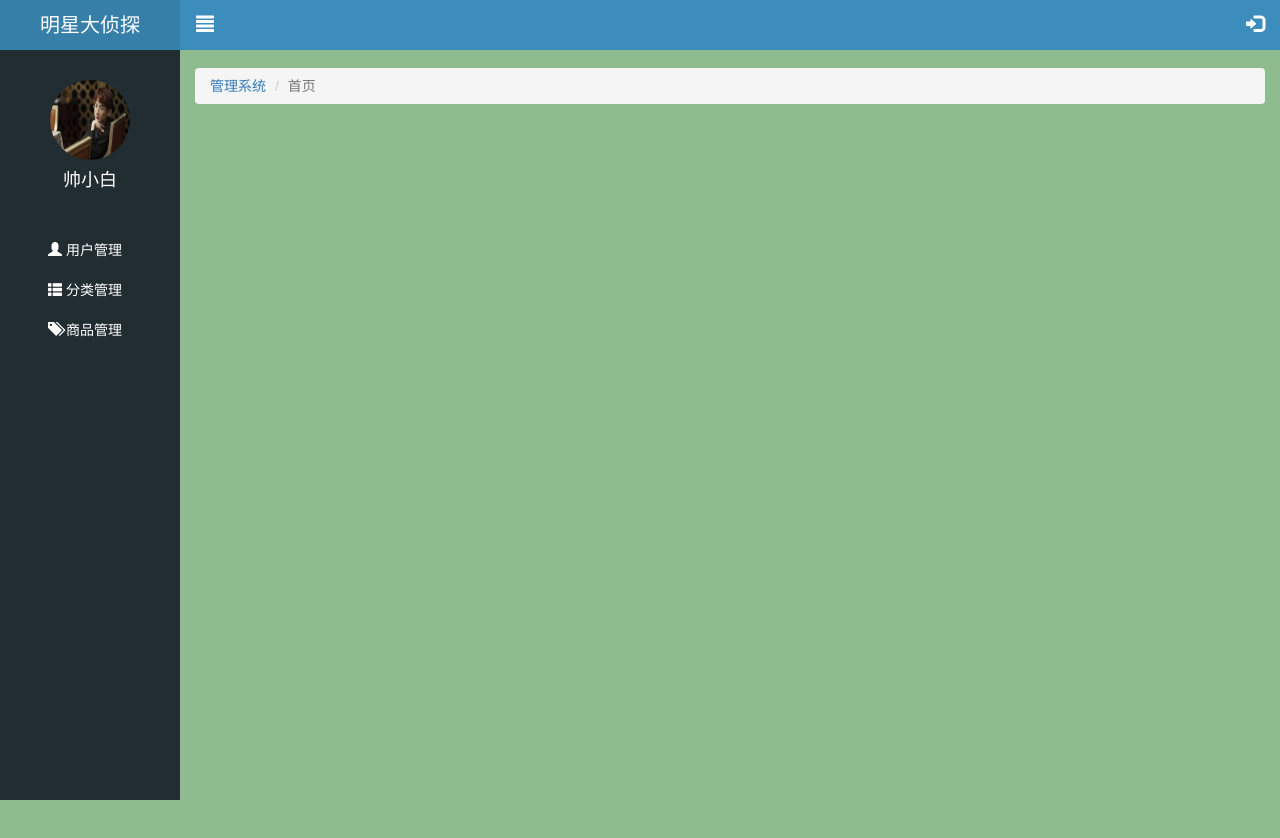
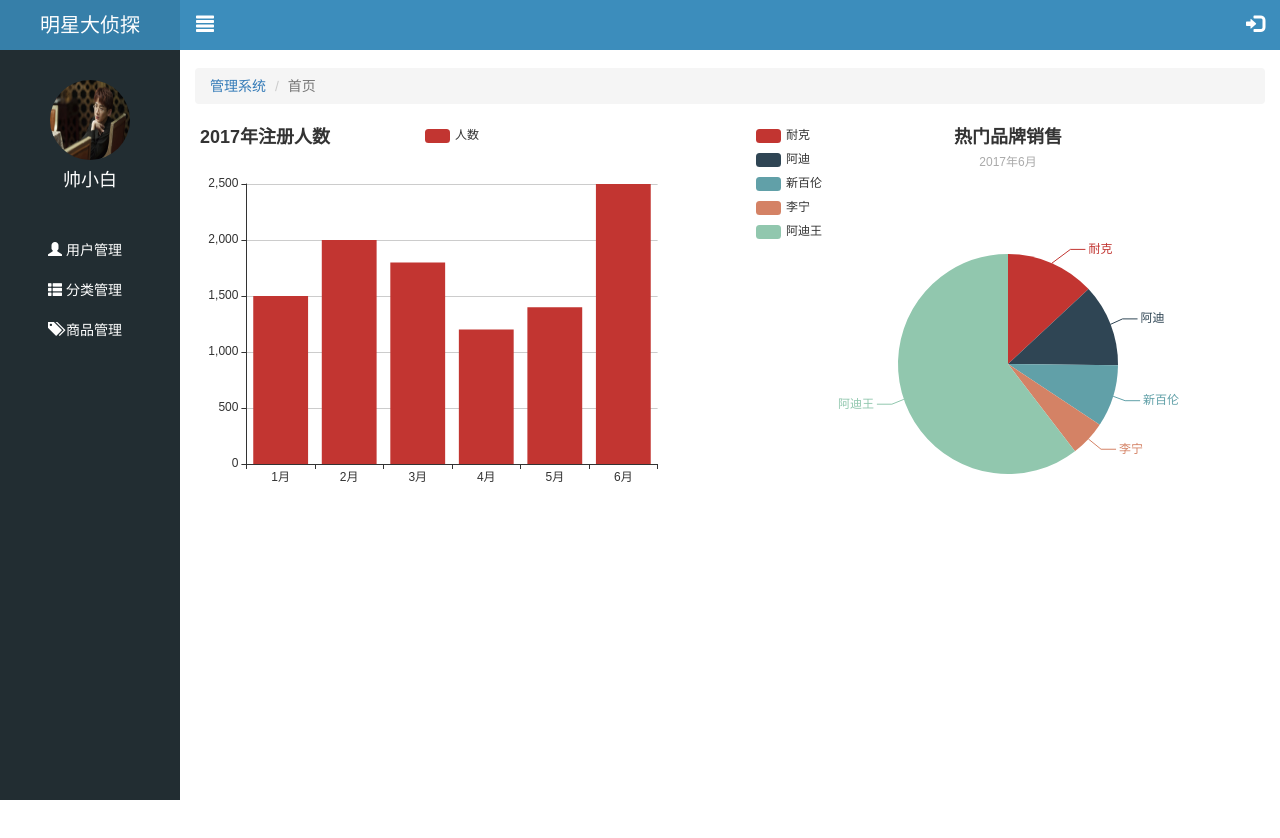
Before and after one commit to seven9261/letao, a website: page public/back/index.html in a window 1280 px wide. Shown: the top 838 px of the page. Drawn offline with Linux system fonts and the light colour scheme; no server answers.

Commit message:
首页完成

```diff
--- a/public/back/css/common.less
+++ b/public/back/css/common.less
@@ -105,7 +105,7 @@
   // 右侧主体
   .lt-main{
     height: 2000px;
-    background-color: darkseagreen;
+    // background-color: darkseagreen;
     padding-left: 180px;
     padding-top: 68px;
     transition: all 1s;
@@ -134,6 +134,11 @@
       color: #fff;
       text-align: center;
       font-size: 18px;
+    }
+    .echarts_1,
+    .echarts_2 {
+      width: 48%;
+      height: 400px;
     }
 
   }
--- a/public/back/index.html
+++ b/public/back/index.html
@@ -69,6 +69,7 @@
               <li class="active">首页</li>
           </ol>
 
+          <!-- 图形表 -->
           <div class="lt_content">
             <!-- 准备两个具备宽高的容器 -->
             <div class="echarts_1 pull-left"></div>
@@ -129,8 +130,12 @@
     <script src="./lib/bootstrap-validator/js/bootstrapValidator.min.js"></script>
    <!-- 进度条插件 -->
     <script src="./lib/nprogress/nprogress.js"></script>
+    <!-- 图标插件 -->
+    <script src="./lib/echarts/echarts.min.js"></script>
     <!-- 公共js -->
     <script src="./js/common.js"></script>
+    <!-- 引入首页js -->
+    <script src="./js/index.js"></script>
   <script>
 
 
--- /dev/null
+++ b/public/back/js/index.js
@@ -0,0 +1,103 @@
+
+
+$(function(){
+
+
+  // 柱状图
+  // 基于准备好的dom，初始化echarts实例
+  var echarts_1 = echarts.init(document.querySelector(".echarts_1"));
+
+  var option1 = {
+    // 大标题
+    title: {
+      // 标题文本
+      text: '2017年注册人数'
+    },
+    // 提示框组件
+    tooltip: {
+      //trigger: "axis"
+    },
+    // 图例
+    legend: {
+      data:['人数']
+    },
+    // x轴的刻度
+    xAxis: {
+      data: ["1月","2月","3月","4月","5月","6月"]
+    },
+    // y轴的刻度, 注意 y 轴的刻度应该根据数据动态生成
+    yAxis: {},
+    series: [{
+      name: '人数',
+      // type: line 折线图, pie 饼状图, bar 柱状图
+      type: 'bar',
+      data: [1500, 2000, 1800, 1200, 1400, 2500]
+    }]
+
+
+  };
+
+  // 使用刚指定的配置项和数据显示图表。
+  echarts_1.setOption(option1);
+
+
+  // 饼图
+  // 基于准备好的dom，初始化echarts实例
+  var echarts_2 = echarts.init(document.querySelector(".echarts_2"));
+
+  // 指定图表的配置项和数据
+  var option2 = {
+    // 大标题
+    title : {
+      text: '热门品牌销售',
+      // 副标题问题
+      subtext: '2017年6月',
+      // 让整个标题居中
+      x:'center'
+    },
+    // 提示框组件
+    tooltip : {
+      trigger: 'item',
+      // {a}（系列名称），{b}（数据项名称），{c}（数值）, {d}（百分比）
+      formatter: "{a} <br/>{b} : {c} ({d}%)"
+    },
+    // 图例
+    legend: {
+      orient: 'vertical',
+      left: 'left',
+      data: ['耐克','阿迪','新百伦','李宁','阿迪王']
+    },
+    series : [
+      {
+        name: '品牌',
+        type: 'pie',
+        // 配置直径
+        radius : '55%',
+        // 配置圆心的位置
+        center: ['50%', '60%'],
+        data:[
+          {value:335, name:'耐克'},
+          {value:310, name:'阿迪'},
+          {value:234, name:'新百伦'},
+          {value:135, name:'李宁'},
+          {value:1548, name:'阿迪王'}
+        ],
+        // 添加阴影效果
+        itemStyle: {
+          emphasis: {
+            shadowBlur: 10,
+            shadowOffsetX: 0,
+            shadowColor: 'rgba(0, 0, 0, 0.5)'
+          }
+        }
+      }
+    ]
+  };
+
+  // 使用刚指定的配置项和数据显示图表。
+  echarts_2.setOption(option2);
+
+
+
+
+})
```
Also changed, not shown: public/back/css/common.css.
